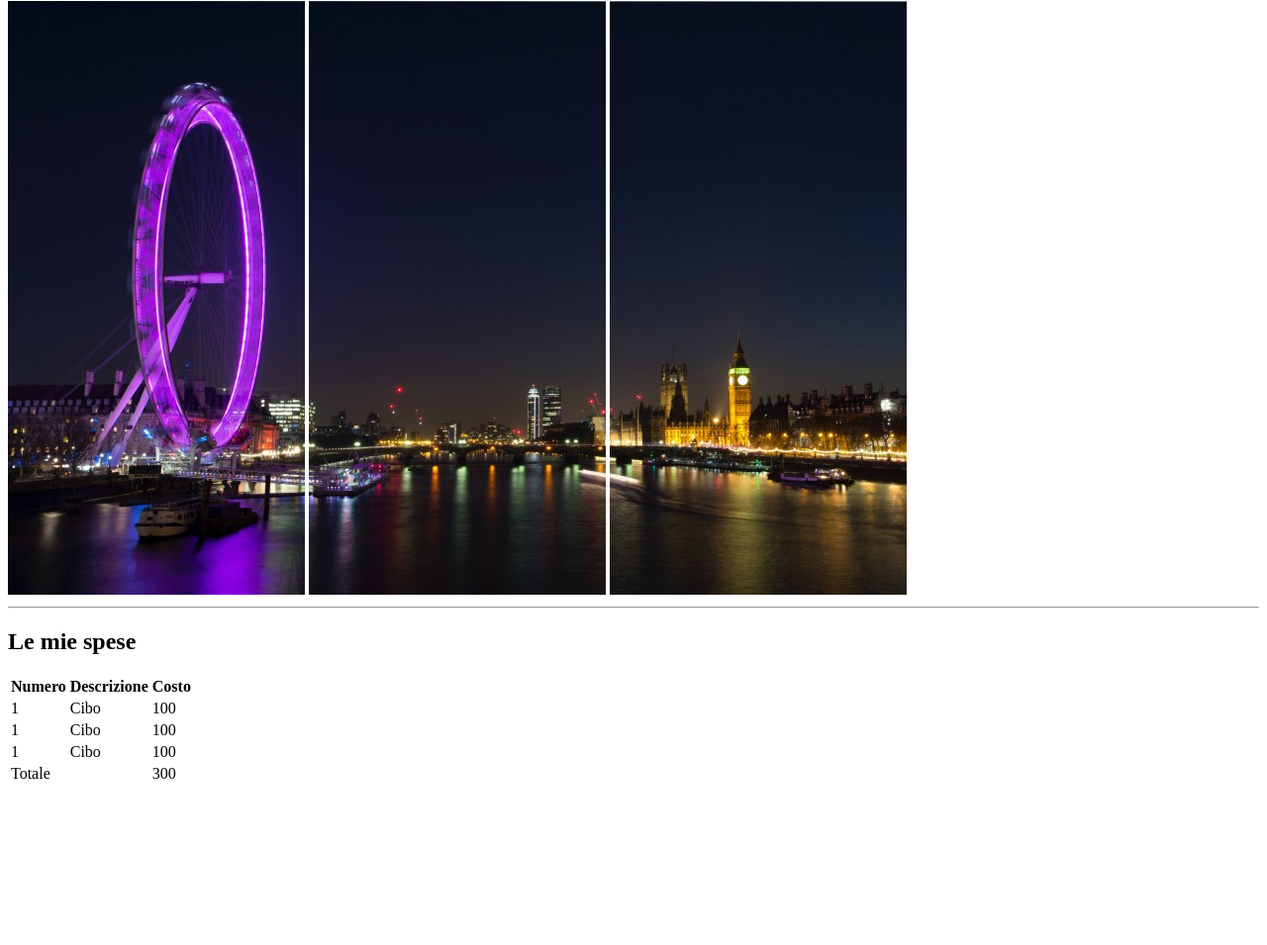
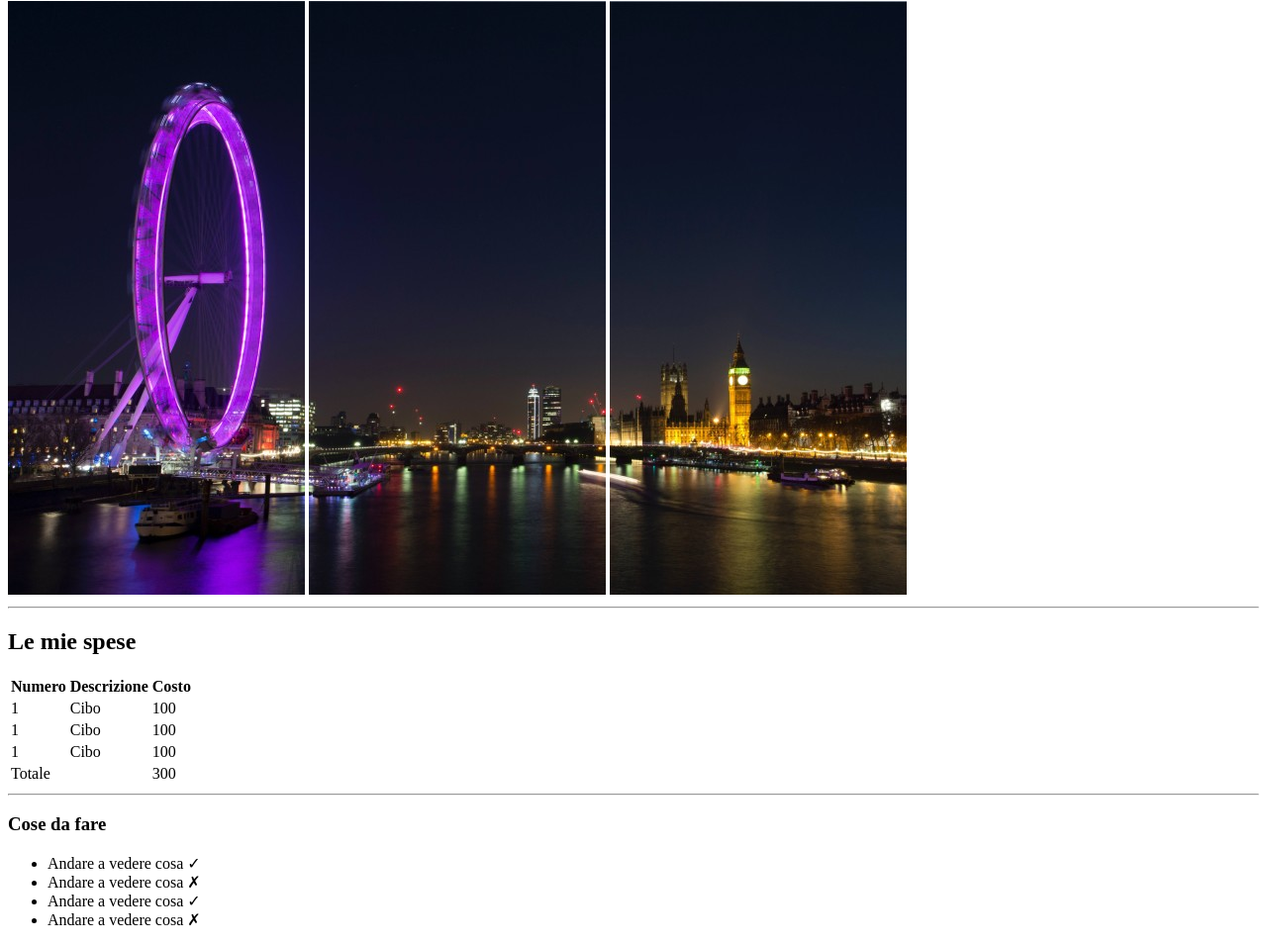
Before and after one commit to MarilisaMoio/html-london-trip, a plain HTML site: page index.html in a window 1280 px wide. Shown: the part 79-1034 px from the top of the page at 99% size. Before the commit the page ends 881 px from the top, so only its background shows below. Drawn offline with Linux system fonts and the light colour scheme.

Commit message:
feat: add section "cose da fare"

```diff
--- a/index.html
+++ b/index.html
@@ -50,6 +50,16 @@
                 </tfoot>
             </table>
         </section>
+        <hr>
+        <section> <!--cose da fare-->
+            <h3>Cose da fare</h3>
+            <ul>
+                <li>Andare a vedere cosa &check;</li>
+                <li>Andare a vedere cosa &cross;</li>
+                <li>Andare a vedere cosa &check;</li>
+                <li>Andare a vedere cosa &cross;</li>
+            </ul>
+        </section>
     </main>
 </body>
 </html>
```
